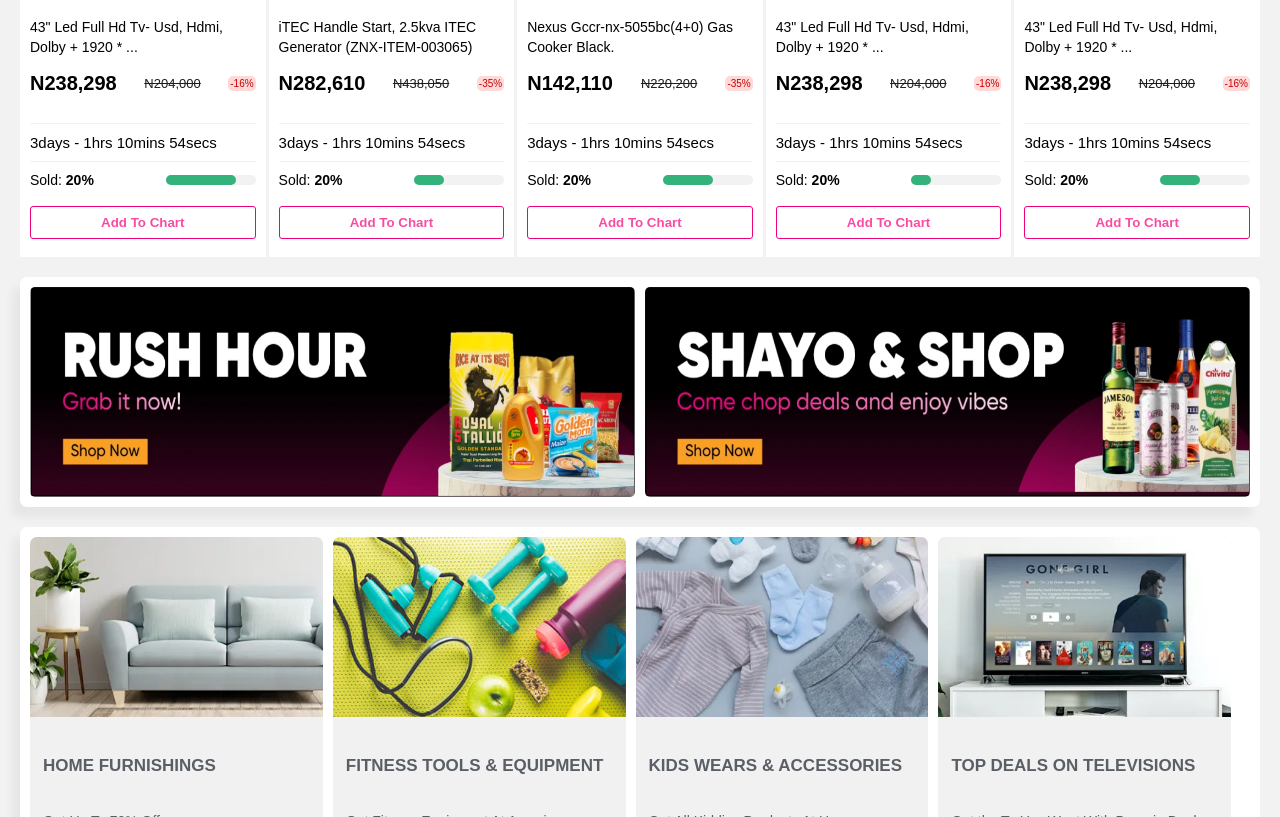
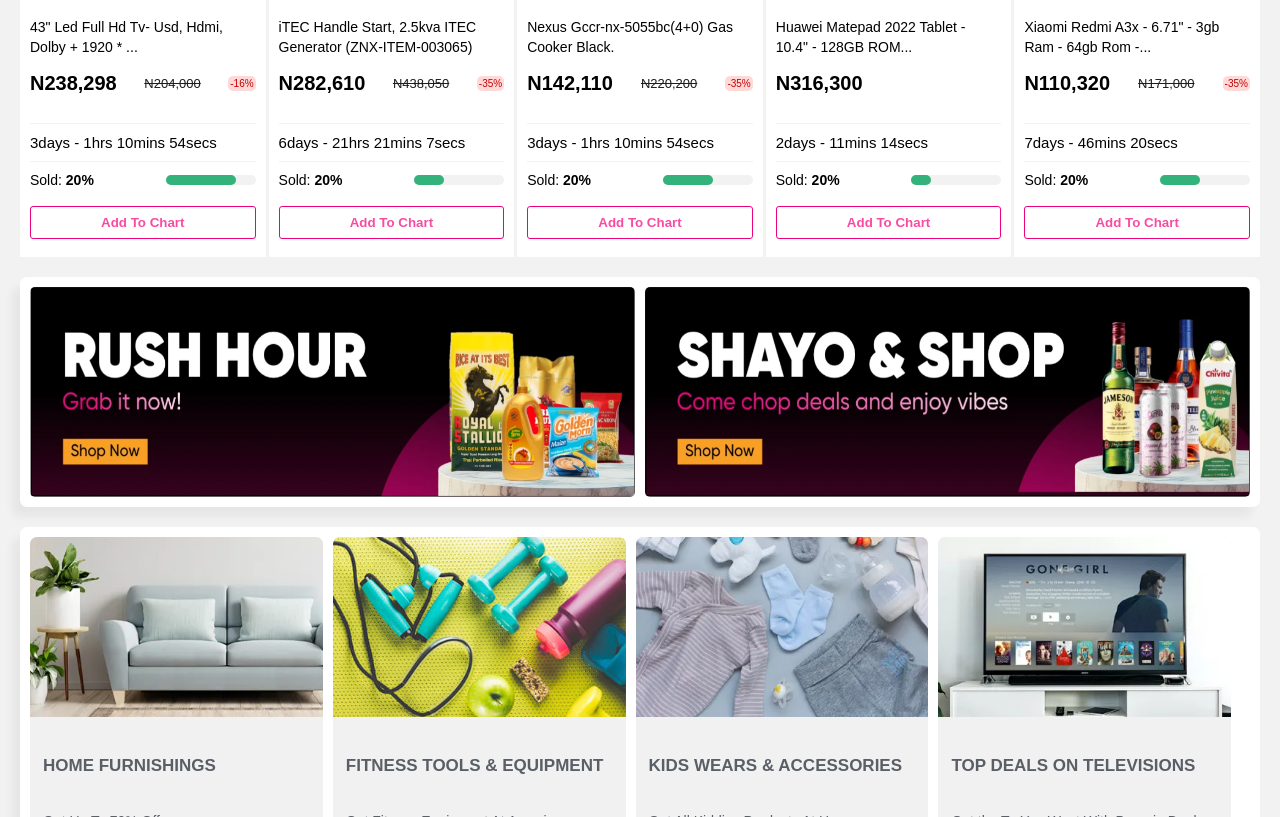
Before and after one commit to Oyinkansola04/KongaClone, a plain HTML site: page index.html in a window 1280 px wide. Shown: the part 1955-2772 px from the top of the page. Drawn offline with nearby package versions, Linux system fonts and the light colour scheme.

Commit message:
updatedImage

```diff
--- a/index.html
+++ b/index.html
@@ -463,7 +463,7 @@
                 </div>
             </div>
             <div class="prod3">
-                <div class="time">3days - 1hrs 10mins 54secs</div>
+                <div class="time">6days - 21hrs 21mins 7secs</div>
                 <div class="sold">
                     <div class="sold2">
                         Sold: <b>20%</b>
@@ -510,16 +510,14 @@
             <div class="prod2">
                 <img src="image/231472_1730296242.webp" alt="">
                 <div>
-                    <h3>43" Led Full Hd Tv- Usd, Hdmi, Dolby + 1920 * ...</h3>
+                    <h3>Huawei Matepad 2022 Tablet - 10.4" - 128GB ROM...</h3>
                     <div class="price">
-                        <div class="new">N238,298</div>
-                        <div class="old">N204,000</div>
-                        <div class="discount">-16%</div>
+                        <div class="new">N316,300</div>
                     </div>
                 </div>
             </div>
             <div class="prod3">
-                <div class="time">3days - 1hrs 10mins 54secs</div>
+                <div class="time">2days - 11mins 14secs</div>
             <div class="sold">
                 <div class="sold2">
                     Sold: <b>20%</b>
@@ -538,16 +536,16 @@
             <div class="prod2">
                 <img src="image/231472_1730292713.webp" alt="">
                 <div>
-                    <h3>43" Led Full Hd Tv- Usd, Hdmi, Dolby + 1920 * ...</h3>
+                    <h3>Xiaomi Redmi A3x - 6.71" - 3gb Ram - 64gb Rom -...</h3>
                     <div class="price">
-                        <div class="new">N238,298</div>
-                        <div class="old">N204,000</div>
-                        <div class="discount">-16%</div>
+                        <div class="new">N110,320</div>
+                        <div class="old">N171,000</div>
+                        <div class="discount">-35%</div>
                     </div>
                 </div>
             </div>
             <div class="prod3">
-                <div class="time">3days - 1hrs 10mins 54secs</div>
+                <div class="time">7days - 46mins 20secs</div>
                 <div class="sold">
                     <div class="sold2">
                         Sold: <b>20%</b>
```
